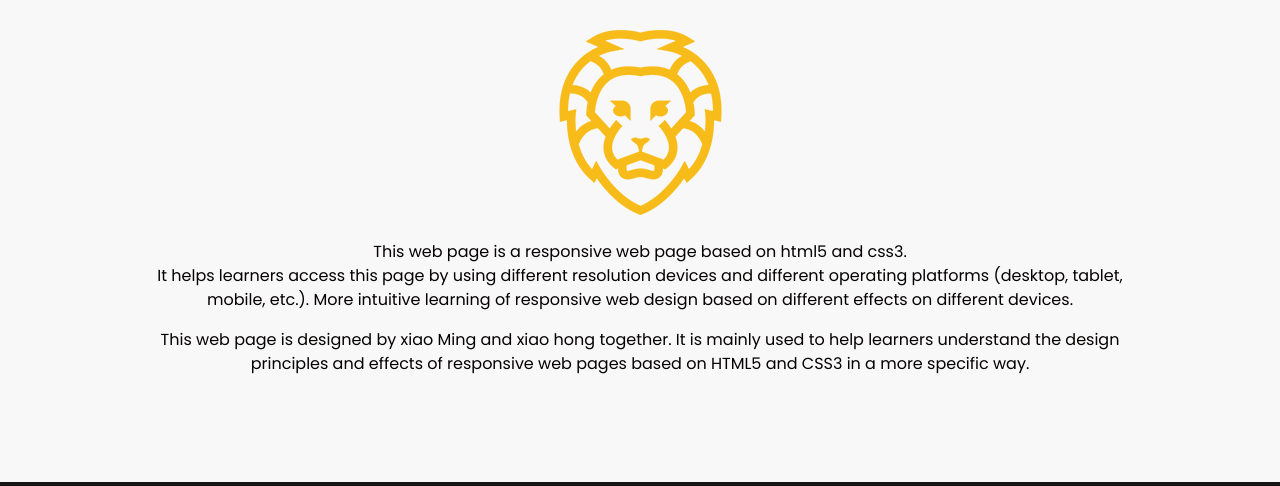
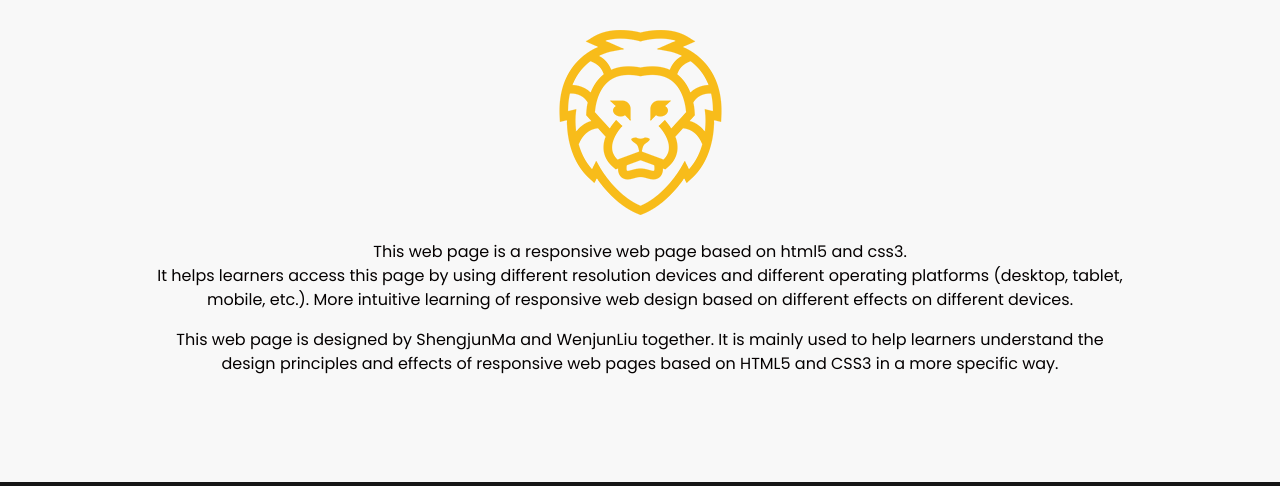
Before and after one commit to ericma9555/responsive-web-example, a plain HTML site: page about.html in a window 1280 px wide. Shown: the part 314-800 px from the top of the page. Drawn offline with nearby package versions, Linux system fonts and the light colour scheme; a web font is replaced by a local one.

Commit message:
Update about.html

```diff
--- a/about.html
+++ b/about.html
@@ -134,7 +134,7 @@
             (desktop, tablet, mobile, etc.). More intuitive learning of responsive web design based on different effects on different devices.
           </p>
           <p>
-            This web page is designed by xiao Ming and xiao hong together. It is mainly used to help learners understand the design principles
+            This web page is designed by ShengjunMa and WenjunLiu together. It is mainly used to help learners understand the design principles
             and effects of responsive web pages based on HTML5 and CSS3 in a more specific way.
           </p>
         </div>
```
